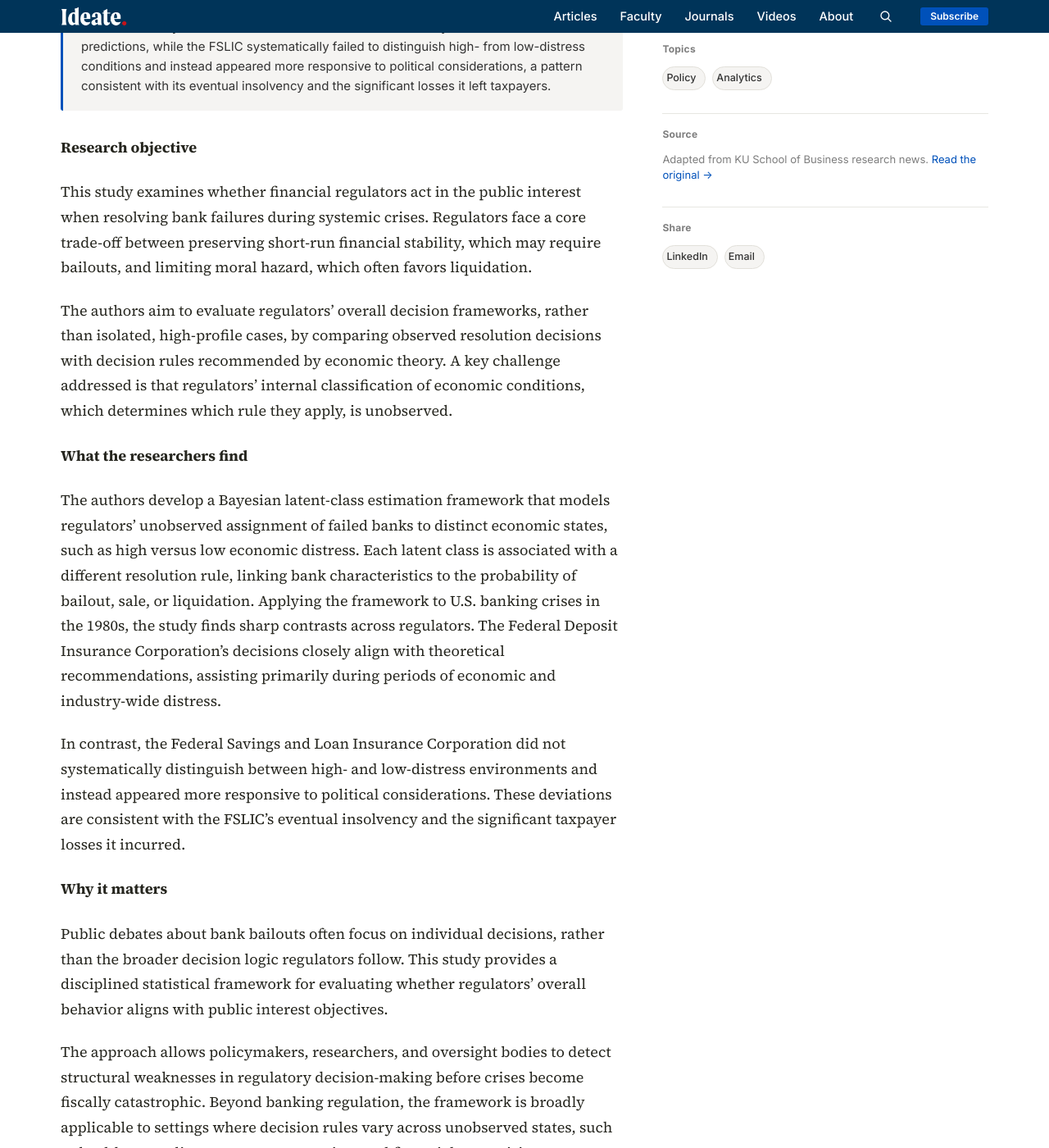
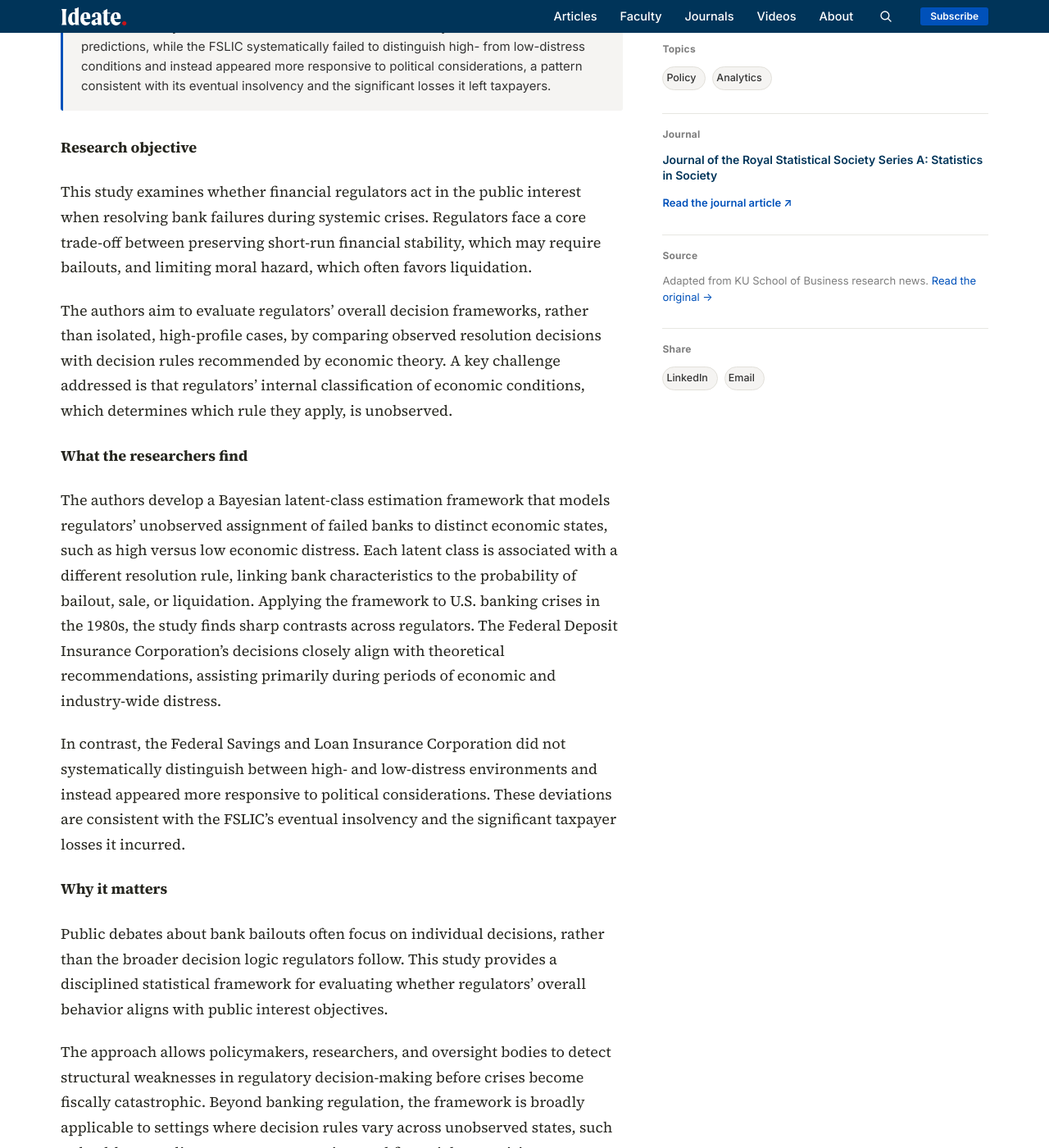
Before and after one commit to KUBschool/ideate, a Jekyll site: the page built from _articles/2025-12-04-banking-regulators-public-interest.md, in a window 1280 px wide and 1400 px high, scrolled down 1055 px. Shown: the whole window at 82% size. Built offline with Jekyll 4.4.1, drawn with Linux system fonts in a browser that asks for light colours.

Commit message:
Update to Journal article layout

```diff
--- a/_layouts/article.html
+++ b/_layouts/article.html
@@ -101,6 +101,28 @@ layout: default
         {% endfor %}
       </div>
     </div>
+    {% comment %}
+      Journal block: the journal, the original paper's title and a link to the paper. Each part shows
+      only if its field is filled in, and the block is left out when none are. The journal name links
+      to its entry on the Journals page. A link typed without http(s):// gets https:// in front.
+      (Variables aj_ - an assign on this page is visible to the includes below it.)
+    {% endcomment %}
+    {% assign aj_journal = page.journal | default: '' | strip %}
+    {% assign aj_title = page.journal_article_title | default: '' | strip %}
+    {% assign aj_url = page.journal_url | default: '' | strip %}
+    {% assign aj_href = '' %}
+    {% unless aj_url == '' %}
+      {% assign aj_start = aj_url | slice: 0, 4 | downcase %}
+      {% if aj_start == 'http' %}{% assign aj_href = aj_url %}{% else %}{% assign aj_href = 'https://' | append: aj_url %}{% endif %}
+    {% endunless %}
+    {% if aj_journal != '' or aj_title != '' or aj_href != '' %}
+    <div class="sidebar-block sidebar-journal">
+      <h4>Journal</h4>
+      {% unless aj_journal == '' %}<p class="sj-journal"><a href="{{ '/journals/' | relative_url }}#{{ aj_journal | slugify }}">{{ aj_journal | escape }}</a></p>{% endunless %}
+      {% unless aj_title == '' %}<p class="sj-title">{{ aj_title | escape }}</p>{% endunless %}
+      {% unless aj_href == '' %}<p class="sj-link"><a href="{{ aj_href | escape }}" target="_blank" rel="noopener noreferrer">Read the journal article <span aria-hidden="true">&#8599;</span><span class="visually-hidden"> (opens in a new tab)</span></a></p>{% endunless %}
+    </div>
+    {% endif %}
     {% if page.source_url %}
     <div class="sidebar-block">
       <h4>Source</h4>
--- a/admin/config.yml
+++ b/admin/config.yml
@@ -118,13 +118,13 @@ collections:
         name: "journal_article_title"
         widget: "string"
         required: false
-        hint: "Optional. The exact title of the original paper as it was published in the journal. The Journals page lists this under the journal, followed by the Faculty tagged on this story. Leave it blank and the Journals page uses this story's headline instead."
+        hint: "Optional. The exact title of the original paper as it was published in the journal. It shows in the Journal box on the right side of this story's page, and the Journals page lists it under the journal, followed by the Faculty tagged on this story. Leave it blank and the story page shows no title there, and the Journals page uses this story's headline instead."
       - label: "Journal article link"
         name: "journal_url"
         widget: "string"
         required: false
         pattern: ['^https?://', "Start with http:// or https:// — paste the full web address."]
-        hint: "Optional. The web address of the original paper on the journal's or publisher's site (or its DOI link). It becomes the \"Journal article\" link on the Latest research cards on topic pages. Leave blank and that link simply doesn't appear. (Source URL above is something else — a page this story was adapted from.)"
+        hint: "Optional. The web address of the original paper on the journal's or publisher's site (or its DOI link). It becomes the \"Journal article\" link on the Latest research cards on topic pages and the \"Read the journal article\" link in the Journal box on the right side of this story's page. Leave blank and those links simply don't appear. (Source URL above is something else — a page this story was adapted from.)"
       - {label: "Body", name: "body", widget: "markdown"}
 
   - name: "media"
--- a/assets/css/style.css
+++ b/assets/css/style.css
@@ -1358,6 +1358,14 @@ blockquote{
   color: var(--ku-gray-mid);
   margin: 0 0 12px;
 }
+.sidebar-journal p{ margin: 0 0 8px; }
+.sidebar-journal .sj-journal{ font-size: 14px; font-weight: 600; line-height: 1.4; }
+.sidebar-journal .sj-journal a{ color: var(--ku-night); }
+.sidebar-journal .sj-journal a:hover{ color: var(--ku-blue); text-decoration: underline; text-underline-offset: 3px; }
+.sidebar-journal .sj-title{ font-family: var(--font-serif); font-size: 15px; line-height: 1.45; color: var(--ku-gray-text); }
+.sidebar-journal .sj-link{ margin-top: 10px; }
+.sidebar-journal .sj-link a{ font-size: 13px; font-weight: 600; color: var(--ku-blue); }
+.sidebar-journal .sj-link a:hover{ text-decoration: underline; text-underline-offset: 3px; }
 .related-section{ padding: 8px 0 56px; }
 
 /* ---------- topic archive page (MIT Sloan style stream) ---------- */
```
Also changed, not shown: 1 other file.
